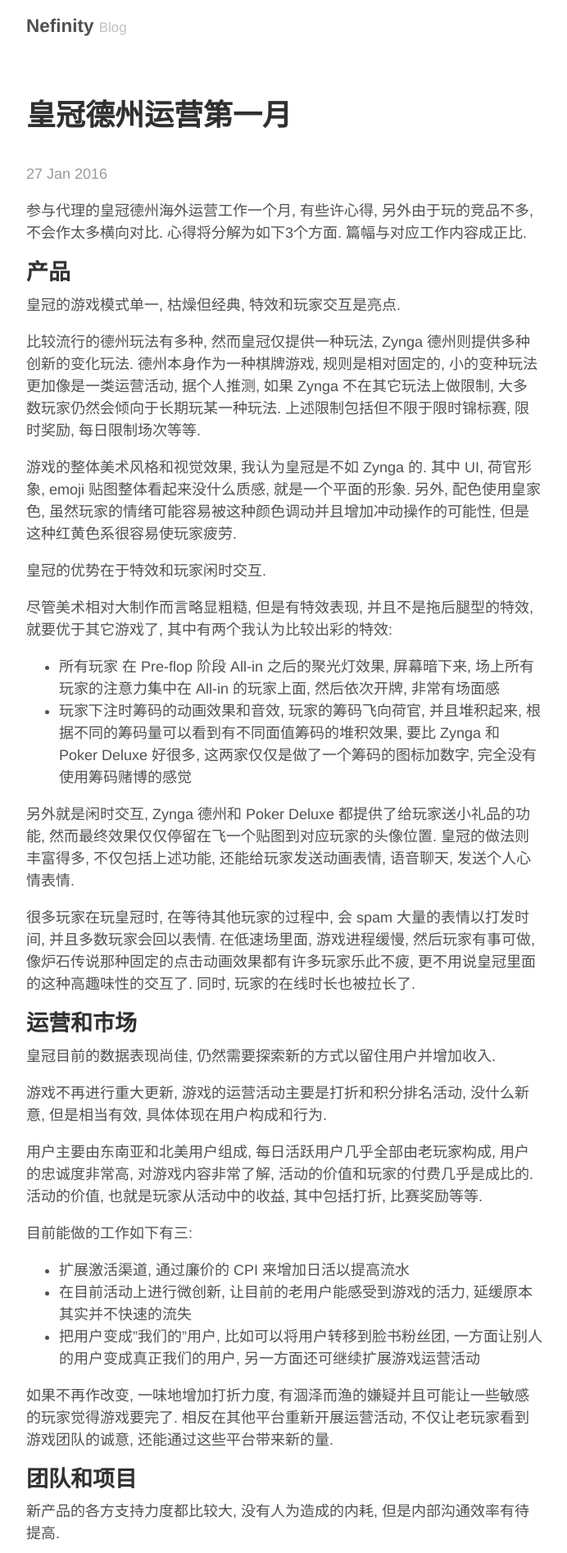
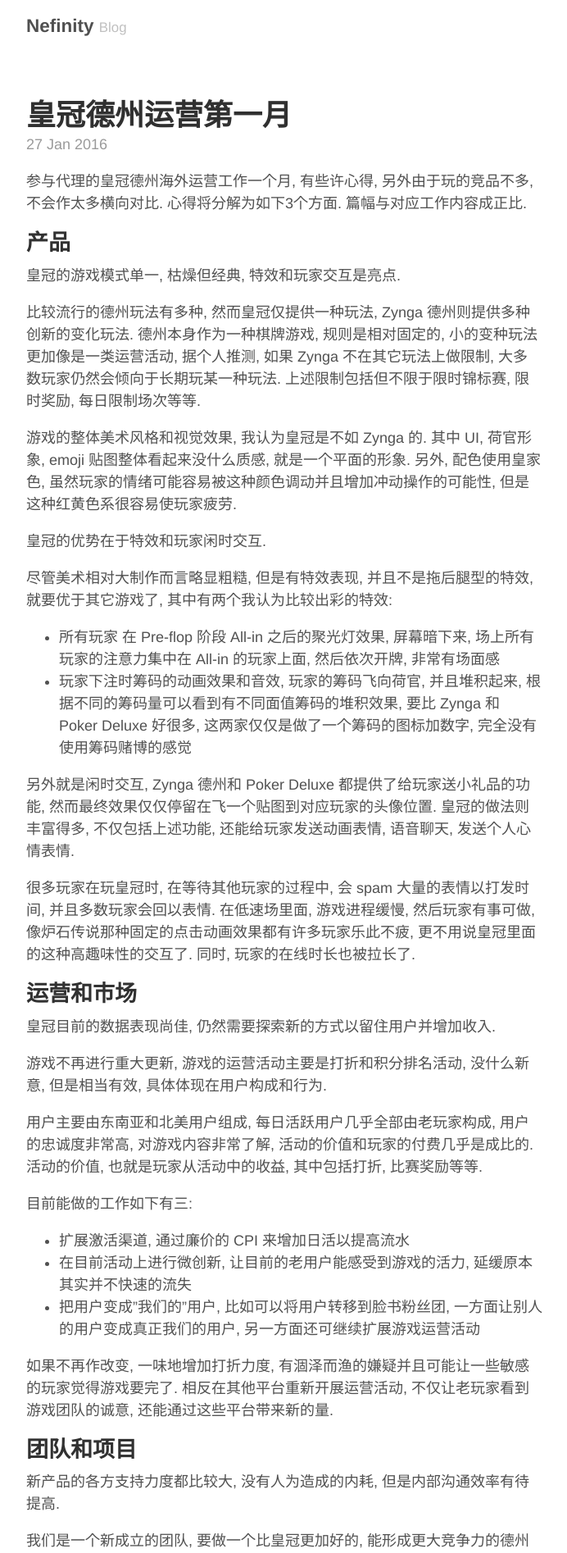
Before and after one commit to yatyricky/yatyricky.github.io, a Jekyll site: the page built from _posts/2016-01-27-first-month-on-FPTH.md, in a window 1280 px wide. Shown: the top 1894 px of the page at 82% size, without its empty margins (293-985 px from the left). Built offline with Jekyll 4.4.1, drawn with Linux system fonts in a browser that asks for light colours.

Commit message:
change style

```diff
--- a/_layouts/post.html
+++ b/_layouts/post.html
@@ -4,8 +4,8 @@ layout: default
 
 <article class="post">
   <h1 class="post-title">{{ page.title }}</h1>
-  {% if page.author != empty %}
-    <span class="post-date">{{ page.author }}&nbsp;</span>
+  {% if page.author %}
+    <p class="post-author">{{ page.author }}</p>
   {% endif %}
   <time datetime="{{ page.date | date_to_xmlschema }}" class="post-date">{{ page.date | date_to_string }}</time>
   {{ content }}
--- a/_sass/_posts.scss
+++ b/_sass/_posts.scss
@@ -21,6 +21,13 @@
 
 // Meta data line below post title
 .post-date {
+  display: block;
+  margin-top: -.5rem;
+  margin-bottom: 1rem;
+  color: #9a9a9a;
+}
+
+.post-author {
   display: block;
   margin-top: -.5rem;
   margin-bottom: 1rem;
```
